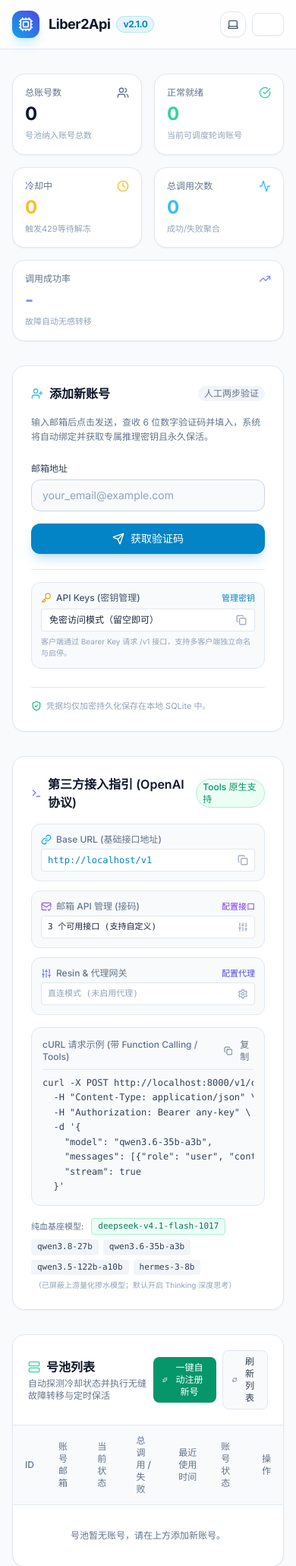
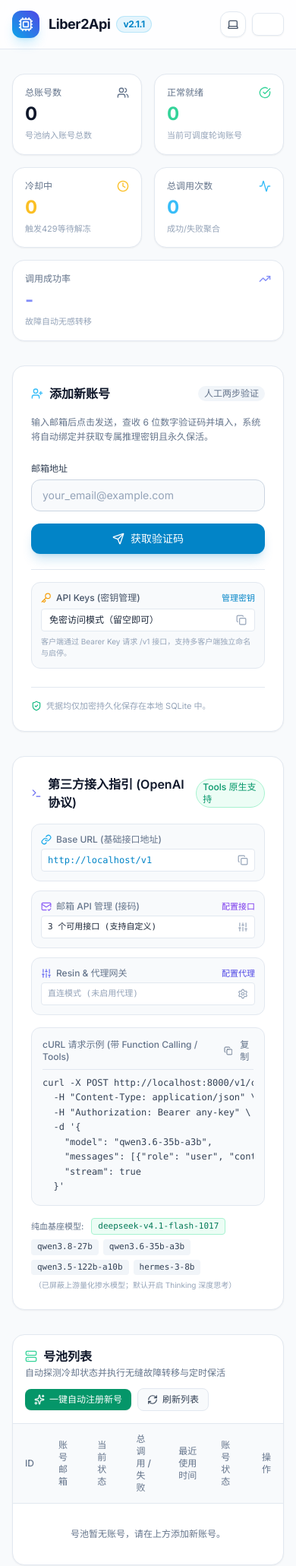
Before and after one commit to Likhixang/Liber2Api, a FastAPI app: page / in a window 390 px wide. Shown: the top 2061 px of the page at 76% size. Run offline with FastAPI, Linux system fonts and the light colour scheme; data comes from the database, SQL or seed files in the repository; data that the repository does not hold is empty; some libraries are stand-ins or nearby versions.

Commit message:
fix(ui): Prevent account pool header buttons from wrapping/thickening on mobile viewports
Add responsive flex-col sm:flex-row to the account pool table header card.
Add whitespace-nowrap and shrink-0 to '一键自动注册新号' and '刷新列表' buttons.
Ensure buttons maintain a single line and clean vertical height on mobile viewports.

```diff
--- a/app/__init__.py
+++ b/app/__init__.py
@@ -1,3 +1,3 @@
 """Liber2Api application package."""
 
-__version__ = "2.1.0"
+__version__ = "2.1.1"
--- a/app/main.py
+++ b/app/main.py
@@ -74,7 +74,7 @@ async def lifespan(app: FastAPI):
 
 app = FastAPI(
     title="Liber2Api",
-    version="2.1.0",
+    version="2.1.1",
     description="High-availability OpenAI-compatible 2API proxy with account pool management for LibertAI.",
     lifespan=lifespan,
 )
--- a/app/templates/index.html
+++ b/app/templates/index.html
@@ -57,7 +57,7 @@
         <div>
           <span class="text-lg font-bold tracking-tight text-slate-900 dark:text-white flex items-center gap-2">
             Liber2Api
-            <span class="text-xs px-2 py-0.5 rounded-full bg-sky-500/10 text-sky-600 dark:text-sky-400 border border-sky-500/20">v2.1.0</span>
+            <span class="text-xs px-2 py-0.5 rounded-full bg-sky-500/10 text-sky-600 dark:text-sky-400 border border-sky-500/20">v2.1.1</span>
           </span>
           <p class="text-xs text-slate-500 dark:text-slate-400 hidden sm:block">LibertAI 多账号负载均衡与 OpenAI 兼容代理网关</p>
         </div>
@@ -350,7 +350,7 @@
 
     <!-- Account Pool Table Section -->
     <div class="bg-white dark:bg-slate-900/80 border border-slate-200 dark:border-slate-800 rounded-2xl shadow-sm overflow-hidden">
-      <div class="p-5 border-b border-slate-200 dark:border-slate-800/80 flex items-center justify-between">
+      <div class="p-4 sm:p-5 border-b border-slate-200 dark:border-slate-800/80 flex flex-col sm:flex-row sm:items-center justify-between gap-3">
         <div>
           <h2 class="text-base font-semibold text-slate-900 dark:text-white flex items-center gap-2">
             <i data-lucide="server" class="w-4 h-4 text-emerald-400"></i>
@@ -358,13 +358,13 @@
           </h2>
           <p class="text-xs text-slate-500 dark:text-slate-400 mt-0.5">自动探测冷却状态并执行无缝故障转移与定时保活</p>
         </div>
-        <div class="flex items-center space-x-2">
-          <button onclick="autoRegisterAccount()" id="btn-auto-reg" class="flex items-center space-x-1.5 px-3 py-1.5 text-xs font-medium rounded-lg bg-emerald-600 hover:bg-emerald-500 text-white shadow-sm transition" title="使用临时邮箱自动免人工注册一个全新账号存入号池">
-            <i data-lucide="sparkles" class="w-3.5 h-3.5"></i>
+        <div class="flex items-center gap-2 shrink-0">
+          <button onclick="autoRegisterAccount()" id="btn-auto-reg" class="whitespace-nowrap flex items-center space-x-1.5 px-3 py-1.5 text-xs font-medium rounded-lg bg-emerald-600 hover:bg-emerald-500 text-white shadow-sm transition" title="使用临时邮箱自动免人工注册一个全新账号存入号池">
+            <i data-lucide="sparkles" class="w-3.5 h-3.5 shrink-0"></i>
             <span>一键自动注册新号</span>
           </button>
-          <button onclick="loadAccounts()" class="flex items-center space-x-1.5 px-3 py-1.5 text-xs font-medium rounded-lg border border-slate-200 dark:border-slate-800 bg-slate-50 dark:bg-slate-800 hover:bg-slate-100 dark:hover:bg-slate-700 text-slate-700 dark:text-slate-300 transition">
-            <i data-lucide="refresh-cw" class="w-3.5 h-3.5"></i>
+          <button onclick="loadAccounts()" class="whitespace-nowrap flex items-center space-x-1.5 px-3 py-1.5 text-xs font-medium rounded-lg border border-slate-200 dark:border-slate-800 bg-slate-50 dark:bg-slate-800 hover:bg-slate-100 dark:hover:bg-slate-700 text-slate-700 dark:text-slate-300 transition">
+            <i data-lucide="refresh-cw" class="w-3.5 h-3.5 shrink-0"></i>
             <span>刷新列表</span>
           </button>
         </div>
```
